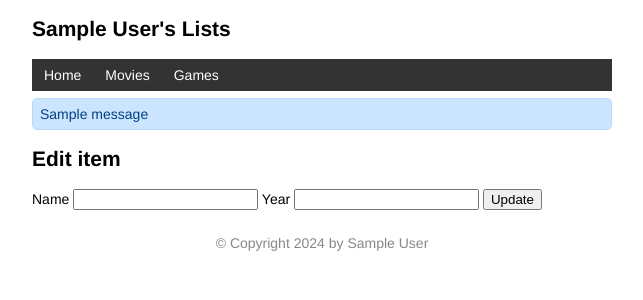
After one commit to ecar33/HelloFlask, a Flask app: template templates/edit.html in a window 1280 px wide. The commit adds this page. Shown: the top 300 px of the page, without its empty margins (318-961 px from the left). Run offline with Flask 3, Linux system fonts and the light colour scheme; the template is opened without the code that fills it, so the values that code supplies are empty; tables that the repository leaves empty hold one stand-in row (values such as "Sample post"); one stand-in notice (Sample message) is shown; parts of the project's set-up code (start-up, migrations or seed data) failed here and were passed over.

Commit message:
Create, edit, delete by form

```diff
--- a/app.py
+++ b/app.py
@@ -40,7 +40,6 @@ def user_page(name):
 @app.route('/movies', methods=['GET', 'POST'])
 def movies():
     if request.method == 'POST':
-        print(request.form)
         if "submit" in request.form:
             title = request.form.get('title')
             year = request.form.get('year')
@@ -68,8 +67,36 @@ def movies():
             flash('Item deleted')
             return redirect(url_for('movies'))
 
+        elif "edit" in request.form:
+            movie_id = request.form.get('movie_id')
+            return redirect(url_for('edit', movie_id=movie_id))
+
     elif request.method == "GET":
         return render_template('movies.html')
+
+@app.route('/movies/edit/<int:movie_id>', methods=["GET", "POST"])
+def edit(movie_id):
+    movie = db.session.execute(db.select(Movie).where(Movie.id == movie_id)).scalars().first()
+
+    if request.method == "POST":
+        title = request.form.get('title')
+        year = request.form.get('year')
+
+        if not title or not year.isdigit() or len(year) != 4 or len(title) > 60:
+            flash('Invalid input.')
+            return redirect(url_for('edit', movie_id=movie_id))
+
+        movie.title = title
+        movie.year = year
+        db.session.commit()
+
+        link = url_for("movies")
+        flash(f'Successfully updated! Click <a href={link}>here</a> to return to the movies list.')
+        return redirect(url_for('edit', movie_id=movie_id))
+
+    if request.method == "GET":
+        return render_template('edit.html')
+
 
 @app.route('/games')
 def games():
@@ -113,6 +140,12 @@ movies_data = [
     {'title': 'The Pork of Music', 'year': '2012'},
 ]
 
+
+
+# db.session.execute(db.Table.insert(), movies_data)
+# db.session.commit()
+
+
 with app.app_context():
     class GameDetails(db.Model):
         __table__ = db.Table('game_details', db.metadata, autoload_with=db.engine)
--- a/templates/base.html
+++ b/templates/base.html
@@ -2,7 +2,7 @@
 <html lang="en">
 <head>
     {% block head %}
-    <title>{% block title %}{% endblock %}</title>
+    <title>{{ user.name }}'s Watchlist</title>
     <link rel="stylesheet" href="{{ url_for('static', filename='styles/base.css') }}" type="text/css">
     {% endblock %}
 </head>
@@ -16,7 +16,7 @@
         </ul>
     </nav>
     {% for message in get_flashed_messages() %}
-	<div class="alert">{{ message }}</div>
+	    <div class="alert">{{ message|safe }}</div>
     {% endfor %}
     <div id="content">{% block content %}{% endblock %}</div>
     <div id="footer" class="footer">
--- /dev/null
+++ b/templates/edit.html
@@ -0,0 +1,9 @@
+{% extends "base.html" %}
+{% block content %}
+    <h2>Edit item</h2>
+    <form method="post">
+        Name <input type="text" name="title" autocomplete="off" required>
+        Year <input type="text" name="year" autocomplete="off" required>
+        <button class="btn" type="submit" name="update">Update</button>
+    </form>
+{% endblock %}
--- a/templates/games.html
+++ b/templates/games.html
@@ -1,5 +1,4 @@
 {% extends "base.html" %}
-{% block title %}{{ user.name }}'s Watchlist{% endblock %}
 {% block head %}
     {{ super() }}
     <link rel="stylesheet" href="{{ url_for('static', filename='styles/games.css') }}" type="text/css">
--- a/templates/movies.html
+++ b/templates/movies.html
@@ -1,5 +1,4 @@
 {% extends "base.html" %}
-{% block title %}{{ user.name }}'s Watchlist{% endblock %}
 {% block head %}
     {{ super() }}
     <link rel="stylesheet" href="{{ url_for('static', filename='styles/movies.css') }}" type="text/css">
@@ -10,8 +9,9 @@
         {% for movie in movies %}
         <li>{{ movie.title }} - {{ movie.year }}</a>
             <span class="float-right">
-                <a class="imdb btn" href="https://www.imdb.com/search/title/?title={{ movie.title }}" target="_blank" title="Find this movie on IMDb">IMDb</a>
+                <a class="imdb" href="https://www.imdb.com/search/title/?title={{ movie.title }}" target="_blank" title="Find this movie on IMDb">IMDb</a>
                 <form method="post" style="display:inline;">
+                    <input type="hidden" name="movie_id" value="{{ movie.id }}">
                     <button class="btn edit" type="submit" name="edit">Edit</button>
                 </form>
                 <form method="post" style="display:inline;">
```
